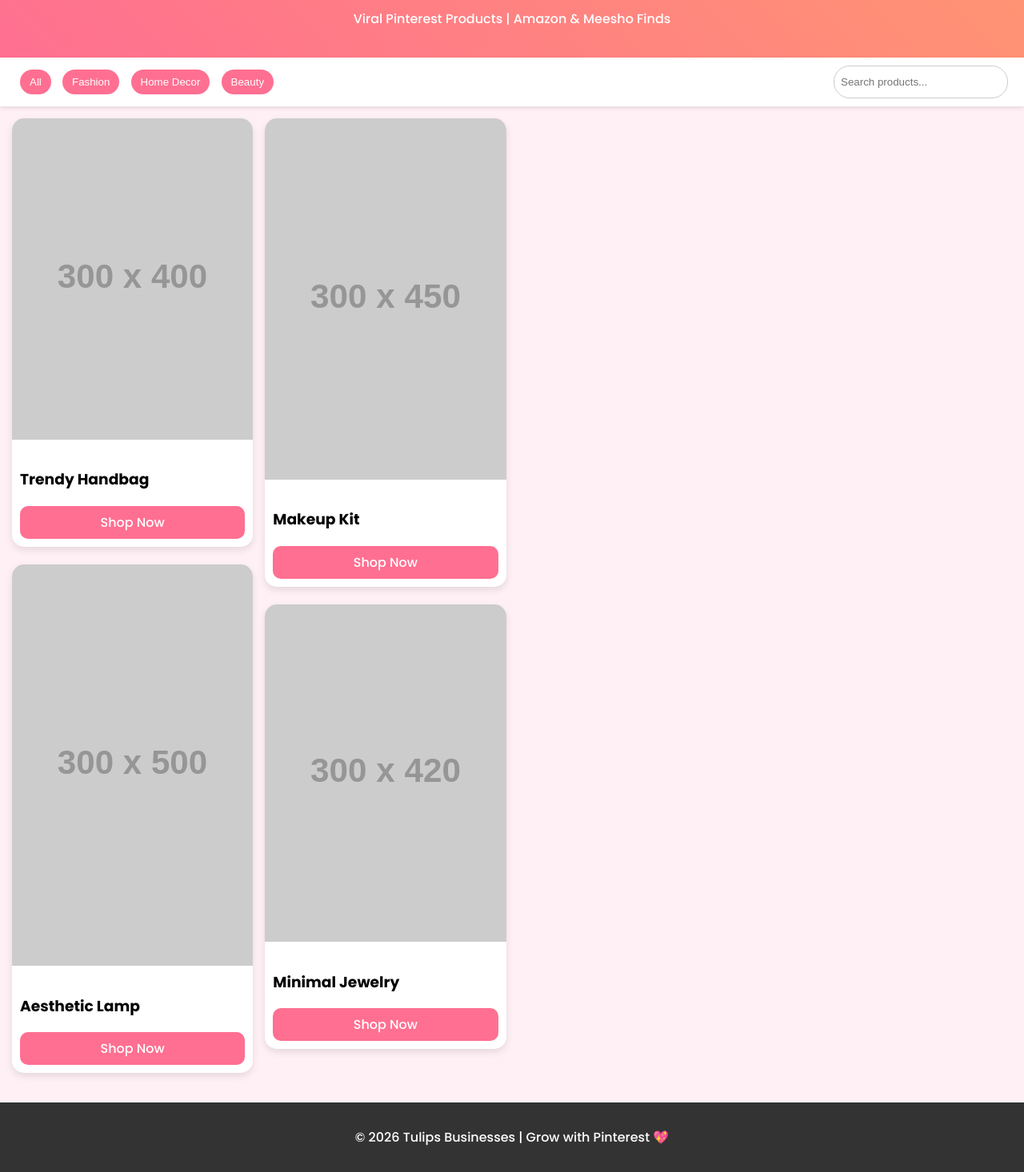
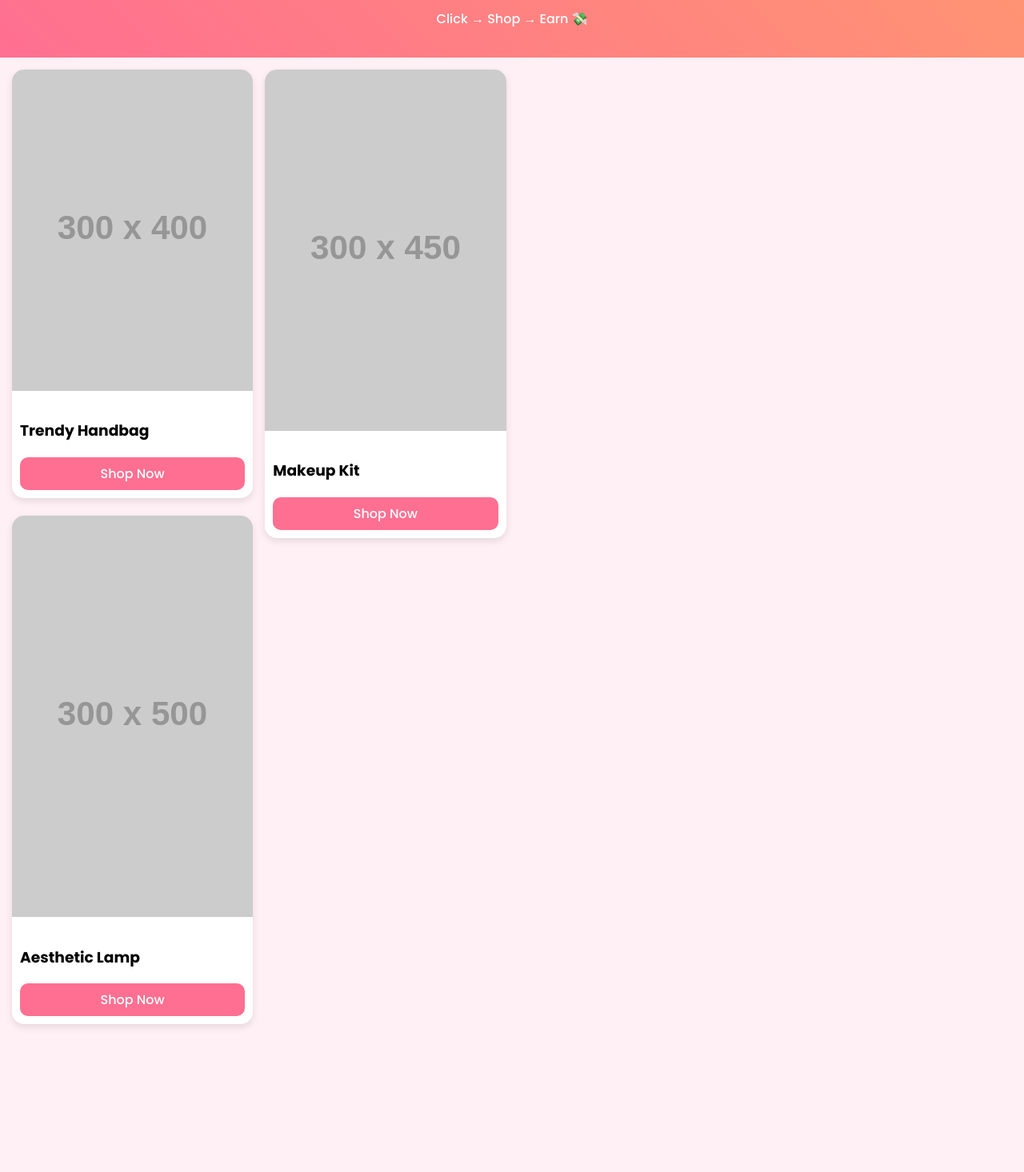
Before and after one commit to taniyarawat210-svg/tulips-businesses, a plain HTML site: page index.html in a window 1280 px wide. Shown: the part 100-1566 px from the top of the page at 80% size. After the commit the page ends 1418 px from the top, so only its background shows below. Drawn offline with Linux system fonts and the light colour scheme; placeholder pictures from the web are drawn by us.

Commit message:
Updated index.html with new content.

```diff
--- a/index.html
+++ b/index.html
@@ -5,180 +5,100 @@
 <meta name="viewport" content="width=device-width, initial-scale=1.0">
 <title>Tulips Businesses</title>
 
-  <!-- Google Font -->
 <link href="https://fonts.googleapis.com/css2?family=Poppins:wght@300;500;700&display=swap" rel="stylesheet">
 
 <style>
-    body {
-      margin: 0;
-      font-family: 'Poppins', sans-serif;
-      background: #fff0f5;
-    }
+body { margin:0; font-family:'Poppins', sans-serif; background:#fff0f5; }
 
 header {
-      background: linear-gradient(45deg, #ff6f91, #ff9671);
-      color: white;
-      padding: 20px;
-      text-align: center;
-    }
-
-    nav {
-      display: flex;
-      justify-content: space-between;
-      padding: 10px 20px;
-      background: white;
-      position: sticky;
-      top: 0;
-      box-shadow: 0 2px 5px rgba(0,0,0,0.1);
-    }
-
-    nav input {
-      padding: 8px;
-      width: 200px;
-      border-radius: 20px;
-      border: 1px solid #ccc;
-    }
-
-    .filters button {
-      margin: 5px;
-      padding: 8px 12px;
-      border: none;
-      border-radius: 20px;
-      background: #ff6f91;
-      color: white;
-      cursor: pointer;
+  background: linear-gradient(45deg,#ff6f91,#ff9671);
+  color:white;
+  text-align:center;
+  padding:20px;
 }
 
 .products {
-      column-count: 2;
-      column-gap: 15px;
-      padding: 15px;
+  column-count:2;
+  column-gap:15px;
+  padding:15px;
 }
 
-    @media(min-width: 768px) {
-      .products { column-count: 4; }
+@media(min-width:768px){
+  .products{ column-count:4;}
 }
 
 .card {
-      background: white;
-      display: inline-block;
-      margin-bottom: 15px;
-      width: 100%;
-      border-radius: 15px;
-      overflow: hidden;
-      box-shadow: 0 4px 10px rgba(0,0,0,0.1);
-      transition: 0.3s;
+  background:white;
+  display:inline-block;
+  margin-bottom:15px;
+  width:100%;
+  border-radius:15px;
+  overflow:hidden;
+  box-shadow:0 4px 10px rgba(0,0,0,0.1);
 }
 
-    .card:hover {
-      transform: scale(1.03);
-    }
+.card img { width:100%; }
 
-    .card img {
-      width: 100%;
-    }
-
-    .card-content {
-      padding: 10px;
-    }
+.card-content { padding:10px; }
 
 .btn {
-      display: block;
-      text-align: center;
-      padding: 8px;
-      margin-top: 8px;
-      background: #ff6f91;
-      color: white;
-      border-radius: 10px;
-      text-decoration: none;
-    }
-
-    footer {
-      text-align: center;
-      padding: 15px;
-      background: #333;
-      color: white;
+  display:block;
+  text-align:center;
+  padding:8px;
+  margin-top:8px;
+  background:#ff6f91;
+  color:white;
+  border-radius:10px;
+  text-decoration:none;
 }
 </style>
 </head>
+
 <body>
 
 <header>
 <h1>Tulips Businesses 🌷</h1>
-  <p>Viral Pinterest Products | Amazon & Meesho Finds</p>
+<p>Click → Shop → Earn 💸</p>
 </header>
 
-<nav>
-  <div class="filters">
-    <button onclick="filterProducts('all')">All</button>
-    <button onclick="filterProducts('fashion')">Fashion</button>
-    <button onclick="filterProducts('decor')">Home Decor</button>
-    <button onclick="filterProducts('beauty')">Beauty</button>
-  </div>
-  <input type="text" id="search" placeholder="Search products..." onkeyup="searchProducts()">
-</nav>
+<section class="products" id="productList"></section>
 
-<section class="products" id="productList">
+<script>
 
-  <div class="card" data-category="fashion">
-    <img src="https://via.placeholder.com/300x400">
+// 🔥 EASY EDIT SECTION (ONLY EDIT THIS)
+let products = [
+  {
+    name: "Trendy Handbag",
+    image: "https://via.placeholder.com/300x400",
+    link: "#"
+  },
+  {
+    name: "Aesthetic Lamp",
+    image: "https://via.placeholder.com/300x500",
+    link: "#"
+  },
+  {
+    name: "Makeup Kit",
+    image: "https://via.placeholder.com/300x450",
+    link: "#"
+  }
+];
+// 🔥 END SECTION
+
+let container = document.getElementById("productList");
+
+products.forEach(p => {
+  container.innerHTML += `
+    <div class="card">
+      <img src="${p.image}">
       <div class="card-content">
-      <h3>Trendy Handbag</h3>
-      <a href="#" class="btn">Shop Now</a>
+        <h3>${p.name}</h3>
+        <a href="${p.link}" class="btn">Shop Now</a>
       </div>
     </div>
+  `;
+});
 
-  <div class="card" data-category="decor">
-    <img src="https://via.placeholder.com/300x500">
-    <div class="card-content">
-      <h3>Aesthetic Lamp</h3>
-      <a href="#" class="btn">Shop Now</a>
-    </div>
-  </div>
-
-  <div class="card" data-category="beauty">
-    <img src="https://via.placeholder.com/300x450">
-    <div class="card-content">
-      <h3>Makeup Kit</h3>
-      <a href="#" class="btn">Shop Now</a>
-    </div>
-  </div>
-
-  <div class="card" data-category="fashion">
-    <img src="https://via.placeholder.com/300x420">
-    <div class="card-content">
-      <h3>Minimal Jewelry</h3>
-      <a href="#" class="btn">Shop Now</a>
-    </div>
-  </div>
-
-</section>
-
-<footer>
-  <p>© 2026 Tulips Businesses | Grow with Pinterest 💖</p>
-</footer>
-
-<script>
-  function filterProducts(category) {
-    let cards = document.querySelectorAll('.card');
-    cards.forEach(card => {
-      if(category === 'all' || card.dataset.category === category) {
-        card.style.display = 'inline-block';
-      } else {
-        card.style.display = 'none';
-      }
-    });
-  }
-
-  function searchProducts() {
-    let input = document.getElementById('search').value.toLowerCase();
-    let cards = document.querySelectorAll('.card');
-
-    cards.forEach(card => {
-      let title = card.innerText.toLowerCase();
-      card.style.display = title.includes(input) ? 'inline-block' : 'none';
-    });
-  }
 </script>
 
 </body>
```
Lines whose indentation alone changed are shown as unchanged.
